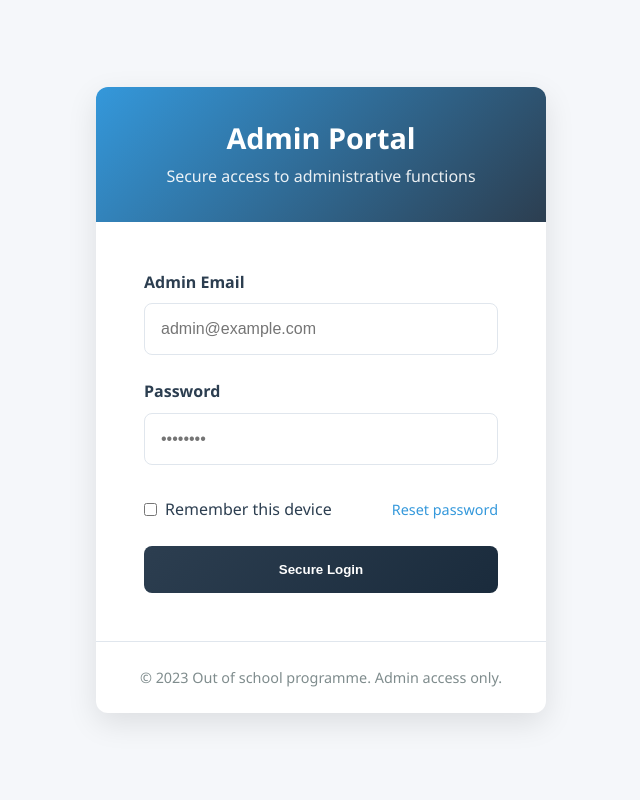
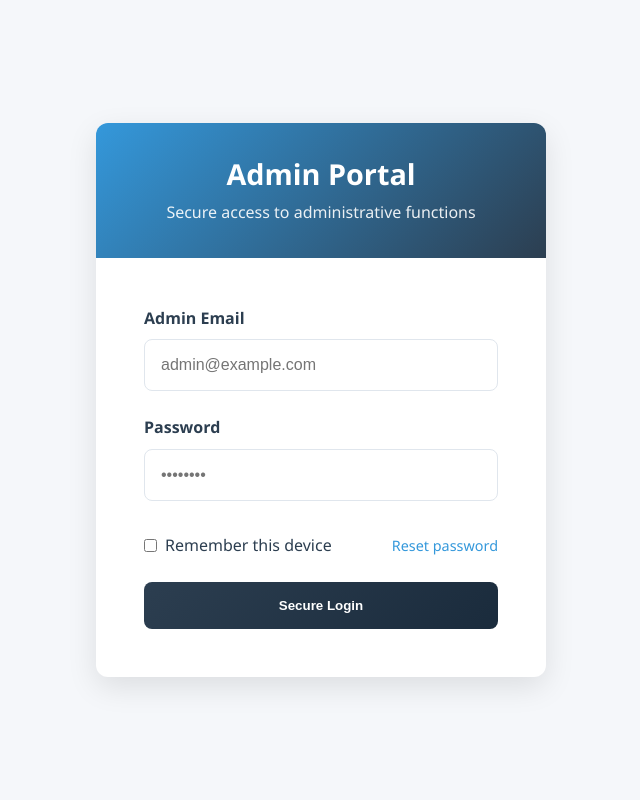
Before and after one commit to emc634/Out-of-school-Programme, a Flask app: page /admin_login in a window 1280 px wide. Shown: the whole page, without its empty margins (319-959 px from the left). Run offline with Flask 3, Linux system fonts and the light colour scheme.

Commit message:
removed copyright

```diff
--- a/templates/admin_login.html
+++ b/templates/admin_login.html
@@ -41,10 +41,6 @@
                 </button>
             </form>
 
-            <div class="admin-login-footer">
-                &copy; 2023 Out of school programme. Admin access only.
-            </div>
-        </div>
     </div>
 </body>
 </html>
```
